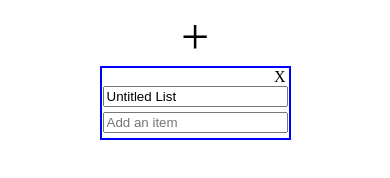
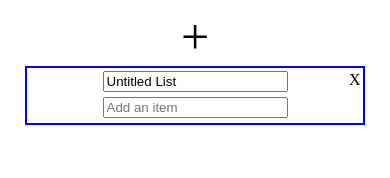
Before and after one commit to jklemon17/todo-list, a website built with webpack: page index.html in a window 390 px wide. Built offline with nearby package versions, Linux system fonts and the light colour scheme.

Commit message:
mobile media queries

```diff
--- a/main.css
+++ b/main.css
@@ -7,9 +7,24 @@
   text-align: center;
 }
 
+@media only screen and (max-width: 1000px) {
+  .list {
+    width: 70%;
+  }
+}
+@media only screen and (max-width: 800px) {
+  .list {
+    width: 90%;
+  }
+}
+
 .delete-list-button {
-  text-align: right;
-  margin-right: 3px;
+  width: 5%;
+  float:right;
+  /* text-align: right; */
+  margin-top:1%;
+  /* margin-left: 95%; */
+  /* margin-right: 0; */
 }
 
 .newListButton {
@@ -26,6 +41,11 @@ input {
   margin-bottom: 5px;
 }
 
+input[id="title"] {
+  margin-top: 1%;
+  margin-left: 5%;
+}
+
 /* .itemDiv {
   text-align: left:
 } */
@@ -36,7 +56,7 @@ input {
 }
 
 input[type="date"] {
-  width: 25%;
+  width: 30%;
   margin-left: 3px;
   margin-right: 5px;
 }
```
